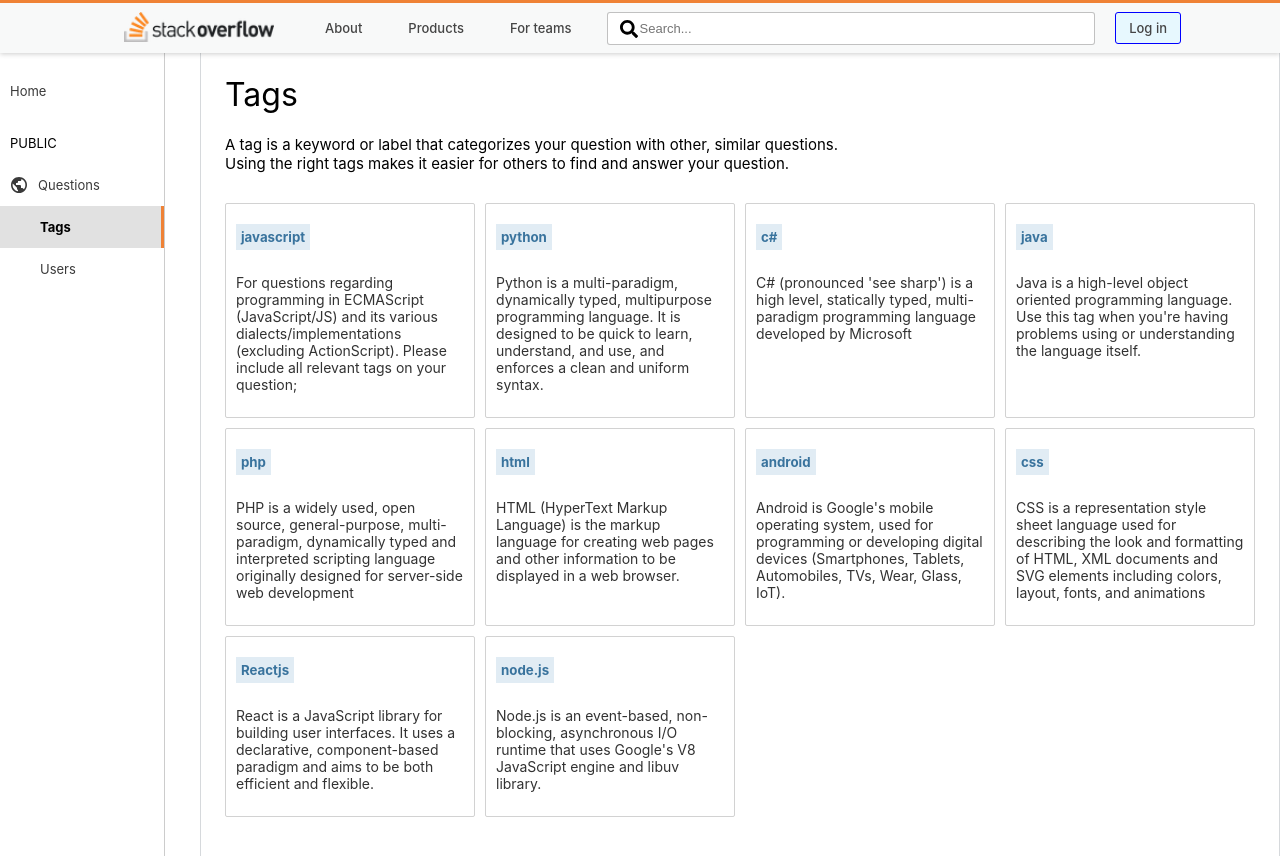
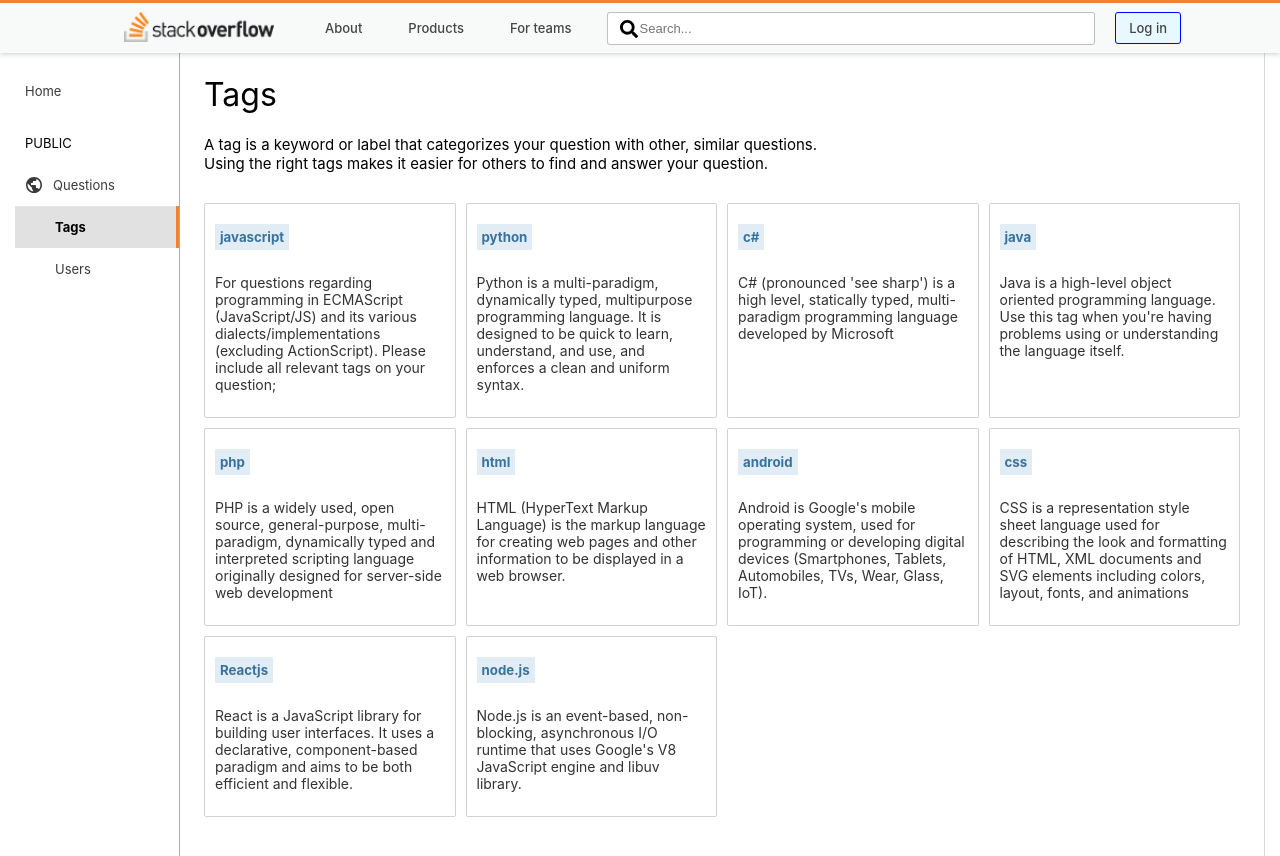
Before and after one commit to ms-maheswari/Stack-overflow-clone, a React (Create React App) app in the folder client/: page /Tags in a window 1280 px wide. Shown: the top 856 px of the page. Built offline with nearby package versions, Linux system fonts and the light colour scheme; no server answers.

Commit message:
Update App.css

```diff
--- a/client/src/App.css
+++ b/client/src/App.css
@@ -1,4 +1,4 @@
-/* .home-container-1{
+ .home-container-1{
   min-height: 100vh;
   max-width: 1250px;
   width: 100%;
@@ -16,50 +16,7 @@
 }
 
 
-@media screen and (max-width: 900px) {
-  .home-container-2 {
-    max-width: 1100px;
-    width: 100%;
-    padding: 24px 0;
-    box-sizing: border-box;
-    margin: 0 auto;
-  }
-}
- */
-.home-container-1{
-    display: flex;
-    justify-content: space-between;
-    min-height: 100vh;
-    width: 100%;
-    margin: 0;
-}
 
-.home-container-2{
-    max-width: 1506px;
-    width: calc(100% - 200px);
-    border: 1px solid #d6d9dc;
-    padding: 24px;
-    box-sizing: border-box;
-}
-
-.home-container-1 .chatbot-button {
-    position: fixed;
-    bottom: 30px;
-    right: 20px;
-    border-radius: 50%;
-    display: flex;
-    align-items: center;
-    justify-content: center;
-    cursor: pointer;
-    background: #0080ff;
-    padding: 1rem;
-    box-shadow: 0 0 15px -5px #ccc;
-    border: 1px solid #ddd;
-}
-.home-container-1 .chatbot-button .comment-button {
-    color: #fff;
-    font-size: 1.5em;
-}
 
 @media screen and (max-width: 400px) {
     .home-container-2{
```
